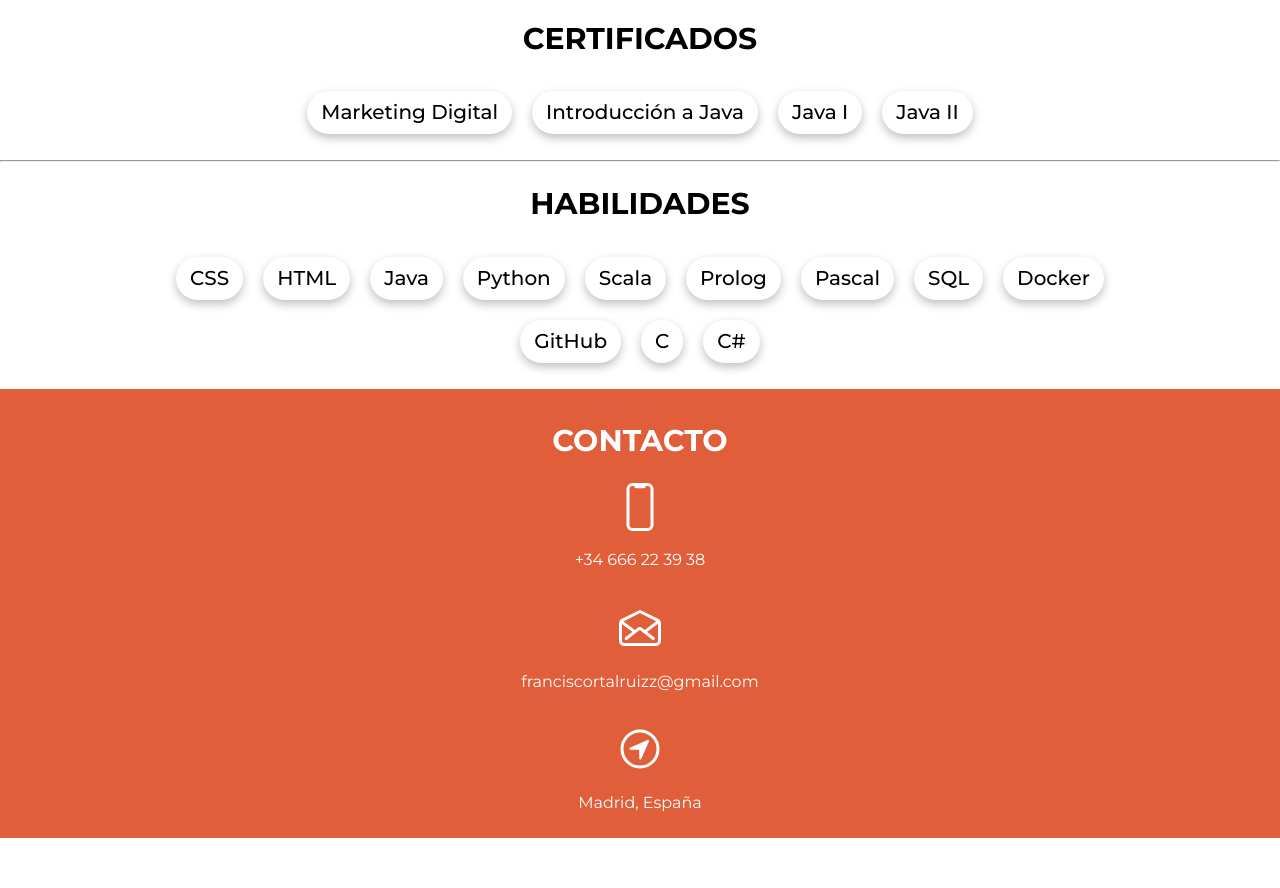
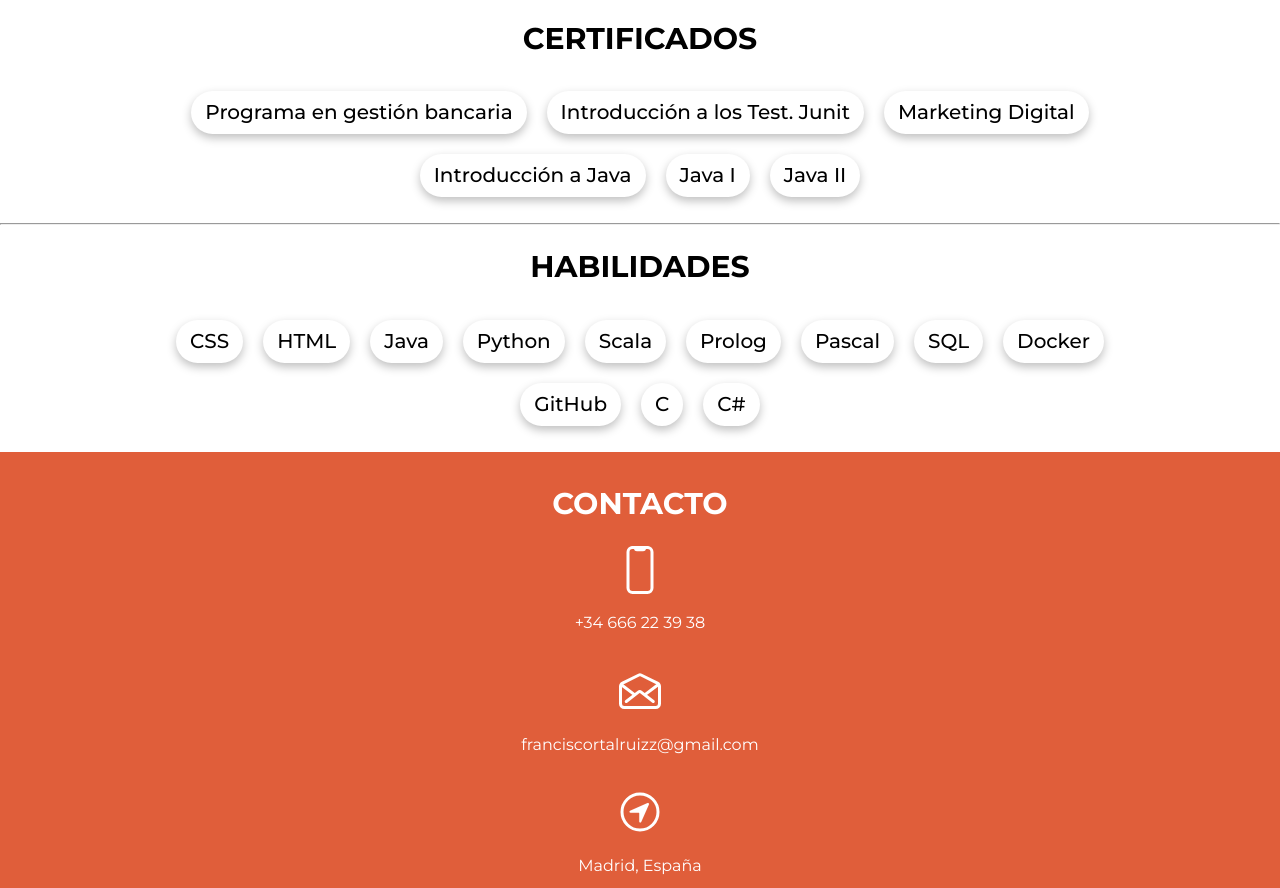
Before and after one commit to fjor21/portfolio, a plain HTML site: page index.html in a window 1280 px wide. Shown: the part 942-1830 px from the top of the page. Before the commit the page ends 1780 px from the top, so only its background shows below. Drawn offline with nearby package versions, Linux system fonts and the light colour scheme.

Commit message:
Update index.html

```diff
--- a/index.html
+++ b/index.html
@@ -92,6 +92,8 @@
         <div class="certificates-body">
           <h2 class="certificate-tittle">Certificados</h2>
           <ul class="certificates-list">
+            <li class="certificates-certificate">Programa en gestión bancaria</li>
+            <li class="certificates-certificate">Introducción a los Test. Junit</li>
             <li class="certificates-certificate">Marketing Digital</li>
             <li class="certificates-certificate">Introducción a Java</li>
             <li class="certificates-certificate">Java I</li>
```
